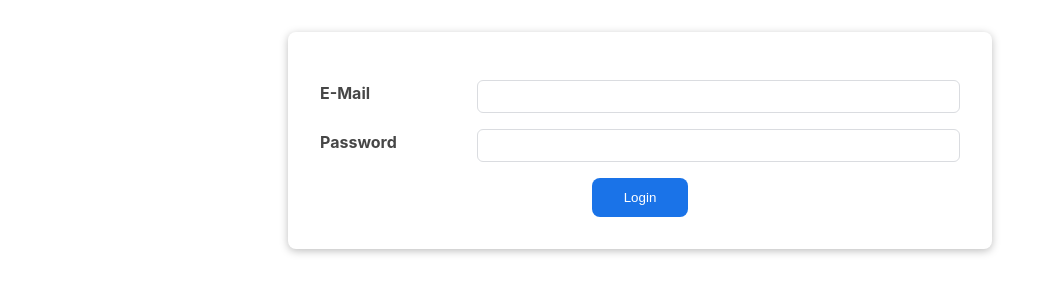
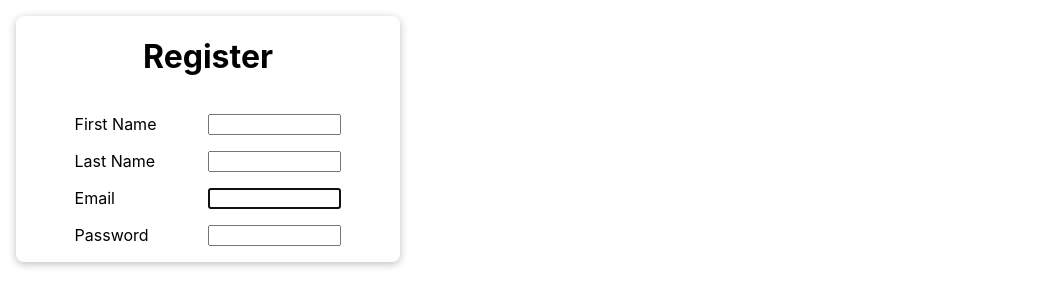
Before and after one commit to enkelm/bookstore-react-app, a React (Create React App) app: page / in a window 1280 px wide. Shown: the top 306 px of the page, without its empty margins (0-1047 px from the left). Built offline with nearby package versions, Linux system fonts and the light colour scheme.

Commit message:
Added Register UI

```diff
--- a/package.json
+++ b/package.json
@@ -3,6 +3,10 @@
   "version": "0.1.0",
   "private": true,
   "dependencies": {
+    "@fortawesome/fontawesome-svg-core": "^6.2.0",
+    "@fortawesome/free-regular-svg-icons": "^6.2.0",
+    "@fortawesome/free-solid-svg-icons": "^6.2.0",
+    "@fortawesome/react-fontawesome": "^0.2.0",
     "@testing-library/jest-dom": "^5.16.5",
     "@testing-library/react": "^13.4.0",
     "@testing-library/user-event": "^13.5.0",
--- a/src/App.js
+++ b/src/App.js
@@ -1,11 +1,19 @@
+import React, { useState } from "react";
+
 import "./App.css";
-import React from "react";
-import Login from "./components/Login/Login";
+import Login from "./components/Authentication/Login/Login";
+import Register from "./components/Authentication/Register/Register";
 
 const App = () => {
+  const [isLoggedIn, setIsLoggedIn] = useState(false);
+
+  const loginHandler = (email, password) => {
+    setIsLoggedIn(true);
+  };
+
   return (
     <React.Fragment>
-      <Login />
+      <Register></Register>
     </React.Fragment>
   );
 };
--- a/src/components/Login/Login.js
+++ b/src/components/Authentication/Login/Login.js
@@ -1,8 +1,8 @@
 import { useState } from "react";
 
-import Card from "../UI/Card/Card";
+import Card from "../../UI/Card/Card";
+import Button from "../../UI/Button/Button";
 import classes from "./Login.module.css";
-import Button from "../UI/Button/Button";
 
 const Login = (props) => {
   const [enteredEmail, setEnteredEmail] = useState("");
--- /dev/null
+++ b/src/components/Authentication/Register/Register.js
@@ -0,0 +1,217 @@
+import { useRef, useState, useEffect } from "react";
+import {
+  faCheck,
+  faTimes,
+  faInfoCircle,
+} from "@fortawesome/free-solid-svg-icons";
+import { FontAwesomeIcon } from "@fortawesome/react-fontawesome";
+import Card from "../../UI/Card/Card";
+import classes from "./Register.module.css";
+
+const FNAME_REGEX = /^(?=.{1,50}$)[a-z]+(?:['_.\s][a-z]+)*$/;
+const LNAME_REGEX = /^[a-z,.'-]+$/;
+const EMAIL_REGEX =
+  /^(([^<>()[\]\\.,;:\s@"]+(\.[^<>()[\]\\.,;:\s@"]+)*)|(".+"))@((\[[0-9]{1,3}\.[0-9]{1,3}\.[0-9]{1,3}\.[0-9]{1,3}\])|(([a-zA-Z\-0-9]+\.)+[a-zA-Z]{2,}))$/;
+const PASS_REGEX = /^(?=.*[0-9])(?=.*[!@#$%^&*])[a-zA-Z0-9!@#$%^&*]{6,16}$/;
+const PHONE_REGEX = /^[\+]?[(]?[0-9]{3}[)]?[-\s\.]?[0-9]{3}[-\s\.]?[0-9]{4,6}$/;
+
+const Register = () => {
+  const firstNameRef = useRef();
+  const lastNameRef = useRef();
+  const emailRef = useRef();
+  const passRef = useRef();
+  const roleRef = useRef();
+  const errRef = useRef();
+
+  const [fname, setFName] = useState("");
+  const [validFname, setValidFname] = useState(false);
+  const [fnameFocus, setFnameFocus] = useState(false);
+
+  const [lname, setLName] = useState("");
+  const [validLname, setValidLname] = useState(false);
+  const [LnameFocus, setLnameFocus] = useState(false);
+
+  const [email, setEmail] = useState("");
+  const [validEmail, setValidEmail] = useState(false);
+  const [emailFocus, setEmailFocus] = useState(false);
+
+  const [pass, setPass] = useState("");
+  const [validPass, setValidPass] = useState(false);
+  const [passFocus, setPassFocus] = useState(false);
+
+  const [passConfirm, setPassConfirm] = useState("");
+  const [validPassConfirm, setValidPassConfirm] = useState(false);
+  const [passConfirmFocus, setPassConfirmFocus] = useState(false);
+
+  const [phone, setPhone] = useState("");
+  const [validPhone, setValidPhone] = useState(false);
+  const [phoneFocus, setPhoneFocus] = useState(false);
+
+  const [errorMsg, setErrorMsg] = useState("");
+  const [success, setSuccess] = useState(false);
+
+  useEffect(() => {
+    emailRef.current.focus();
+  }, []);
+
+  useEffect(() => {
+    const result = FNAME_REGEX.test(fname);
+    setValidEmail(result);
+  }, [fname]);
+
+  useEffect(() => {
+    const result = LNAME_REGEX.test(lname);
+    setValidEmail(result);
+  }, [lname]);
+
+  useEffect(() => {
+    const result = LNAME_REGEX.test(lname);
+    setValidEmail(result);
+  }, [lname]);
+
+  useEffect(() => {
+    const result = EMAIL_REGEX.test(email);
+    setValidEmail(result);
+  }, [email]);
+
+  useEffect(() => {
+    const result = PASS_REGEX.test(pass);
+    setValidPass(result);
+    const match = pass === passConfirm;
+    setValidPassConfirm(match);
+  }, [pass, passConfirm]);
+
+  useEffect(() => {
+    const result = PHONE_REGEX.test(phone);
+    setValidEmail(result);
+  }, [phone]);
+
+  useEffect(() => {
+    setErrorMsg("");
+  }, [fname, lname, email, pass, passConfirm, phone]);
+
+  return (
+    <Card className={classes.form}>
+      <p
+        ref={errRef}
+        className={errorMsg ? classes.errmsg : classes.offscreen}
+        aria-live="assertive"
+      >
+        {errorMsg}
+      </p>
+
+      <h1>Register</h1>
+      <form>
+        <div>
+          <label htmlFor="first-name">First Name</label>
+
+          <input
+            type="text"
+            id="first-name"
+            ref={firstNameRef}
+            autoComplete="off"
+            onChange={(event) => setFName(event.target.value)}
+            value={fname}
+            required
+            aria-invalid={validFname ? "false" : true}
+            aria-describedby="firstnamenote"
+            onFocus={() => setFnameFocus(true)}
+            onBlur={() => setFnameFocus(false)}
+          />
+        </div>
+
+        <div>
+          <label htmlFor="last-name">Last Name</label>
+
+          <input
+            type="text"
+            id="last-name"
+            ref={lastNameRef}
+            autoComplete="off"
+            onChange={(event) => setLName(event.target.value)}
+            value={lname}
+            required
+            aria-invalid={validLname ? "false" : true}
+            aria-describedby="lastnamenote"
+            onFocus={() => setLnameFocus(true)}
+            onBlur={() => setLnameFocus(false)}
+          />
+        </div>
+
+        <div>
+          <label htmlFor="email">
+            Email
+            <span className={validEmail ? classes.valid : classes.hide}>
+              <FontAwesomeIcon icon={faCheck} />
+            </span>
+            <span
+              className={validEmail || !email ? classes.hide : classes.invalid}
+            >
+              <FontAwesomeIcon icon={faTimes} />
+            </span>
+          </label>
+
+          <input
+            type="email"
+            id="email"
+            ref={emailRef}
+            autoComplete="off"
+            onChange={(event) => setEmail(event.target.value)}
+            value={email}
+            required
+            aria-invalid={validEmail ? "false" : true}
+            aria-describedby="emailnote"
+            onFocus={() => setEmailFocus(true)}
+            onBlur={() => setEmailFocus(false)}
+          />
+        </div>
+
+        <p
+          id="emailnote"
+          className={
+            emailFocus && email && !validEmail
+              ? classes.instructions
+              : classes.offscreen
+          }
+        >
+          <FontAwesomeIcon icon={faInfoCircle} /> Invalid email!
+        </p>
+
+        <div>
+          <label htmlFor="pass">
+            Password
+            <span className={validPass ? classes.valid : classes.hide}>
+              <FontAwesomeIcon icon={faCheck} />
+            </span>
+            <span
+              className={validPass || !pass ? classes.hide : classes.invalid}
+            >
+              <FontAwesomeIcon icon={faTimes} />
+            </span>
+          </label>
+          <input
+            type="password"
+            id="pass"
+            ref={passRef}
+            onChange={(e) => setPass(e.target.value)}
+            required
+            aria-invalid={validPass ? "false" : true}
+            aria-describedby="passnote"
+            onFocus={() => setPassFocus(true)}
+            onBlur={() => setPassFocus(false)}
+          />
+        </div>
+        <p
+          id="passnote"
+          className={
+            passFocus && !validEmail ? classes.instructions : classes.offscreen
+          }
+        >
+          <FontAwesomeIcon icon={faInfoCircle} /> Invalid email!
+        </p>
+      </form>
+    </Card>
+  );
+};
+
+export default Register;
--- /dev/null
+++ b/src/components/Authentication/Register/Register.module.css
@@ -0,0 +1,49 @@
+.form {
+  width: 30%;
+  display: flex;
+  flex-direction: column;
+  justify-content: center;
+  align-items: center;
+}
+
+.form div {
+  margin: 1rem 0;
+  display: grid;
+  grid-template-columns: 50% 50%;
+}
+
+.instructions {
+  font-size: 0.75rem;
+  border-radius: 0.5rem;
+  background-color: #000;
+  color: #fff;
+  padding: 0.25rem;
+  position: relative;
+}
+
+.errmsg {
+  background-color: lightpink;
+  color: firebrick;
+  font-weight: bold;
+  padding: 0.5rem;
+  margin-bottom: 0.5rem;
+}
+
+.offscreen {
+  position: absolute;
+  left: -9999px;
+}
+
+.hide {
+  display: none;
+}
+
+.valid {
+  color: limegreen;
+  margin-left: 0.25rem;
+}
+
+.invalid {
+  color: red;
+  margin-left: 0.25rem;
+}
```
Also changed, not shown: src/components/Layout/MainHeader/NavBar.js (added, +24 -0 lines), src/components/Authentication/Login/Login.module.css (renamed from src/components/Login/Login.module.css), src/components/Layout/MainHeader/NavBar.module.css (added), 1 other file (tests, documents, lock files or other folders).
